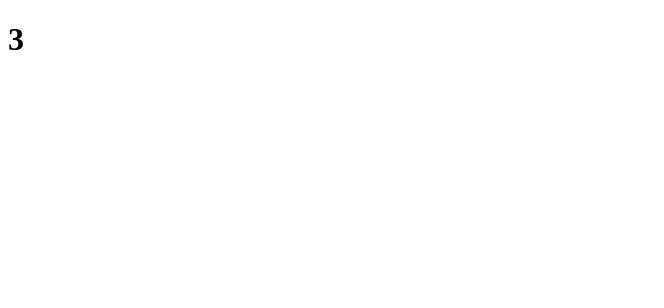
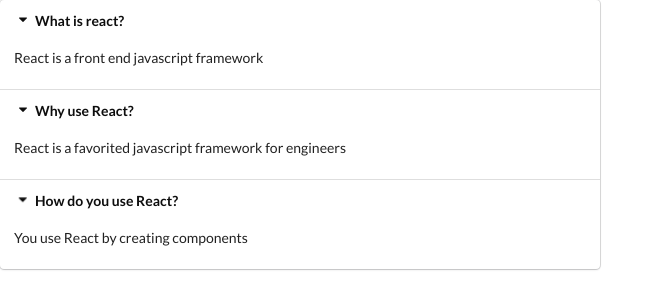
Before and after one commit to scroft001/reactWidgets, a React (Create React App) app in the folder widgets/: page / in a window 1280 px wide. Shown: the top 308 px of the page, without its empty margins (0-664 px from the left). Built offline with nearby package versions, Linux system fonts and the light colour scheme.

Commit message:
Building and styling accordion

```diff
--- a/widgets/public/index.html
+++ b/widgets/public/index.html
@@ -10,6 +10,7 @@
       content="Web site created using create-react-app"
     />
     <link rel="apple-touch-icon" href="%PUBLIC_URL%/logo192.png" />
+    <link rel="stylesheet" href="https://cdnjs.cloudflare.com/ajax/libs/semantic-ui/2.4.1/semantic.min.css" integrity="sha512-8bHTC73gkZ7rZ7vpqUQThUDhqcNFyYi2xgDgPDHc+GXVGHXq+xPjynxIopALmOPqzo9JZj0k6OqqewdGO3EsrQ==" crossorigin="anonymous" referrerpolicy="no-referrer" />
     <!--
       manifest.json provides metadata used when your web app is installed on a
       user's mobile device or desktop. See https://developers.google.com/web/fundamentals/web-app-manifest/
--- a/widgets/src/components/Accordion.js
+++ b/widgets/src/components/Accordion.js
@@ -1,8 +1,24 @@
 import React from 'react';
 
 const Accordion = ({items}) => {
+    const renderedItems = items.map(item => {
+        return (
+            <React.Fragment key={item.title}>
+                <div className='title active'>
+                    <i className='dropdown icon'></i>
+                    {item.title}
+                </div>
+                <div className='content active'>
+                    <p>{item.content}</p>
+                </div>
+            </React.Fragment>
+        )
+    });
+
     return (
-        <h1>{items.length}</h1>
+        <div className='ui styled accordion'>
+            {renderedItems}
+        </div>
     )
 }
 
```
